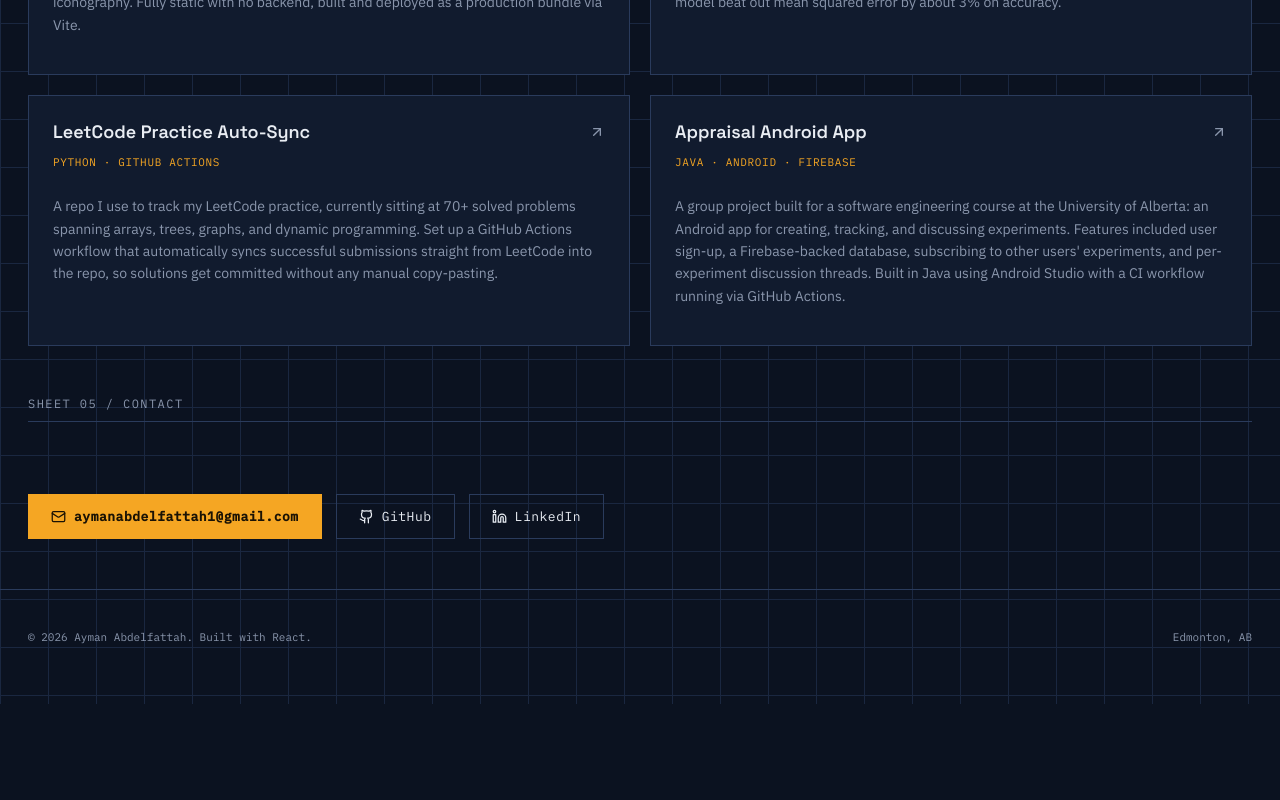
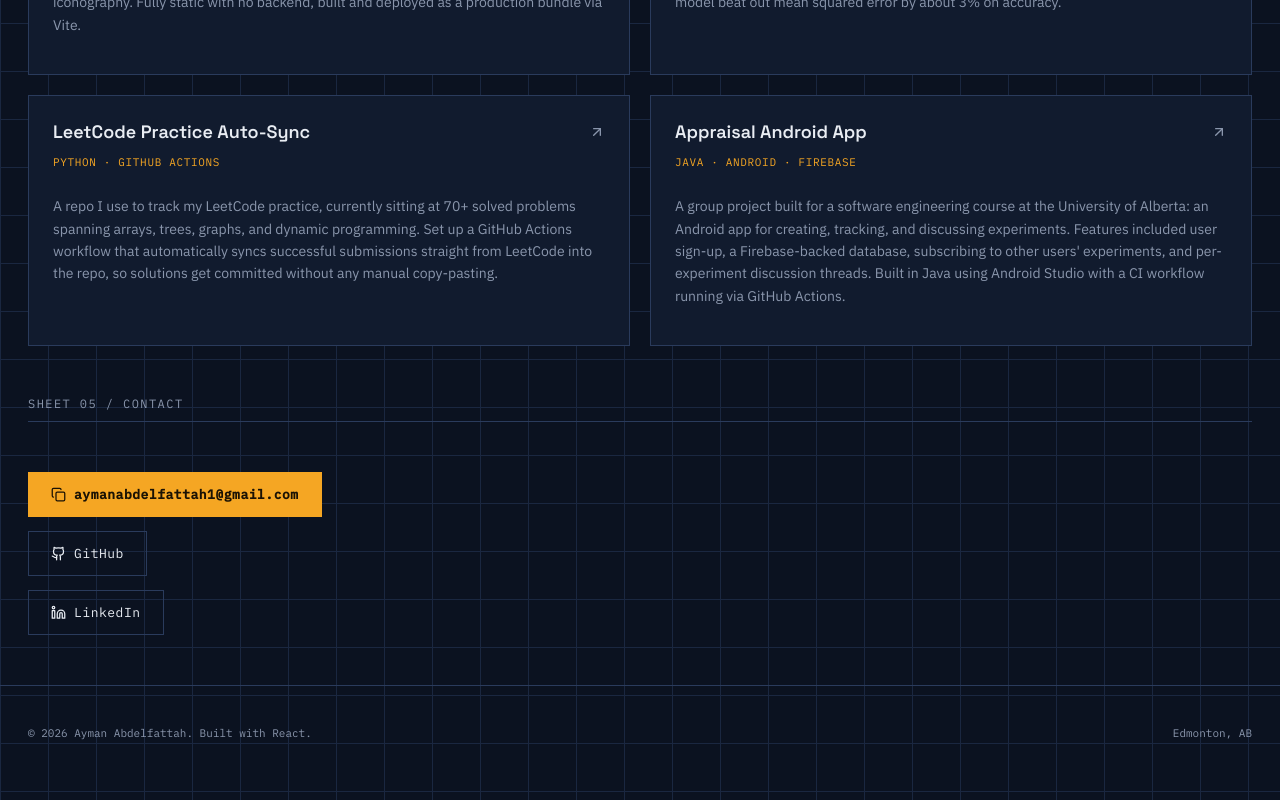
Before and after one commit to Ayman1242/Portfolio, a React (Vite) app: page / in a window 1280 px wide. Shown: the part 1561-2361 px from the top of the page. Before the commit the page ends 2265 px from the top, so only its background shows below. Built offline with nearby package versions, Linux system fonts and the light colour scheme.

Commit message:
made email button a copy, other stylistic modifications

```diff
--- a/src/components/Contact.jsx
+++ b/src/components/Contact.jsx
@@ -1,8 +1,21 @@
-import { Mail, Github, Linkedin } from "lucide-react";
+import { useState } from "react";
+import { Github, Linkedin, Copy, Check } from "lucide-react";
 import Sheet from "./Sheet.jsx";
 import { PROFILE, CONTACT_TEXT } from "../content.js";
 
 export default function Contact() {
+  const [copied, setCopied] = useState(false);
+
+  const copyEmail = async () => {
+    try {
+      await navigator.clipboard.writeText(PROFILE.email);
+      setCopied(true);
+      setTimeout(() => setCopied(false), 2000);
+    } catch {
+      setCopied(false);
+    }
+  };
+
   return (
     <Sheet id="contact" label="Sheet 05 / Contact">
       <div className="contact-wrap">
@@ -10,23 +23,14 @@
           {CONTACT_TEXT}
         </p>
         <div className="contact-links">
-          <a className="pf-btn primary" href={`mailto:${PROFILE.email}`}>
-            <Mail size={15} /> {PROFILE.email}
-          </a>
-          <a
-            className="pf-btn"
-            href={PROFILE.github}
-            target="_blank"
-            rel="noreferrer"
-          >
+          <button className="pf-btn primary" onClick={copyEmail}>
+            {copied ? <Check size={15} /> : <Copy size={15} />}
+            {copied ? "Copied!" : PROFILE.email}
+          </button>
+          <a className="pf-btn" href={PROFILE.github} target="_blank" rel="noreferrer">
             <Github size={15} /> GitHub
           </a>
-          <a
-            className="pf-btn"
-            href={PROFILE.linkedin}
-            target="_blank"
-            rel="noreferrer"
-          >
+          <a className="pf-btn" href={PROFILE.linkedin} target="_blank" rel="noreferrer">
             <Linkedin size={15} /> LinkedIn
           </a>
         </div>
--- a/src/styles.css
+++ b/src/styles.css
@@ -478,12 +478,13 @@
 .contact-wrap {
   display: flex;
   flex-direction: column;
-  gap: 22px;
   align-items: flex-start;
 }
 .contact-links {
   display: flex;
+  flex-direction: column;
   gap: 14px;
+  align-items: flex-start;
   flex-wrap: wrap;
 }
 
```
